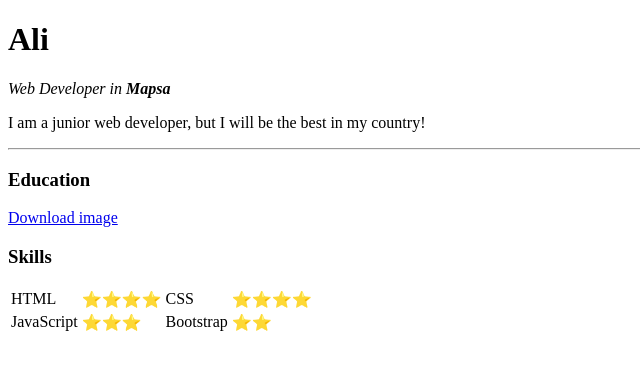
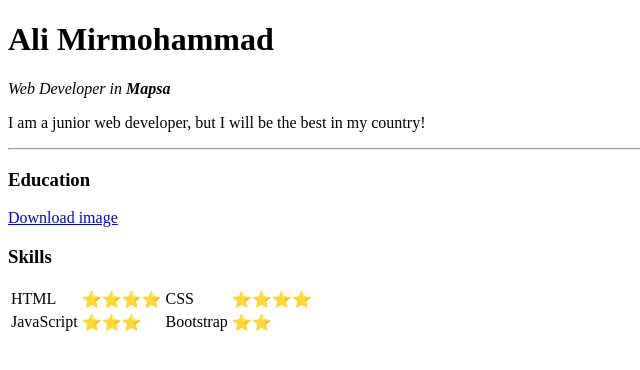
Before and after one commit to alimirmohammad/cv, a plain HTML site: page index.html in a window 1280 px wide. Shown: the whole page, without its empty margins (0-640 px from the left). Drawn offline with Linux system fonts and the light colour scheme.

Commit message:
Update index.html

```diff
--- a/index.html
+++ b/index.html
@@ -7,7 +7,7 @@
 </head>
 
 <body>
-  <h1>Ali</h1>
+  <h1>Ali Mirmohammad</h1>
   <p><em>Web Developer in <strong>Mapsa</strong></em></p>
   <p>I am a junior web developer, but I will be the best in my country!</p>
   <hr>
```
